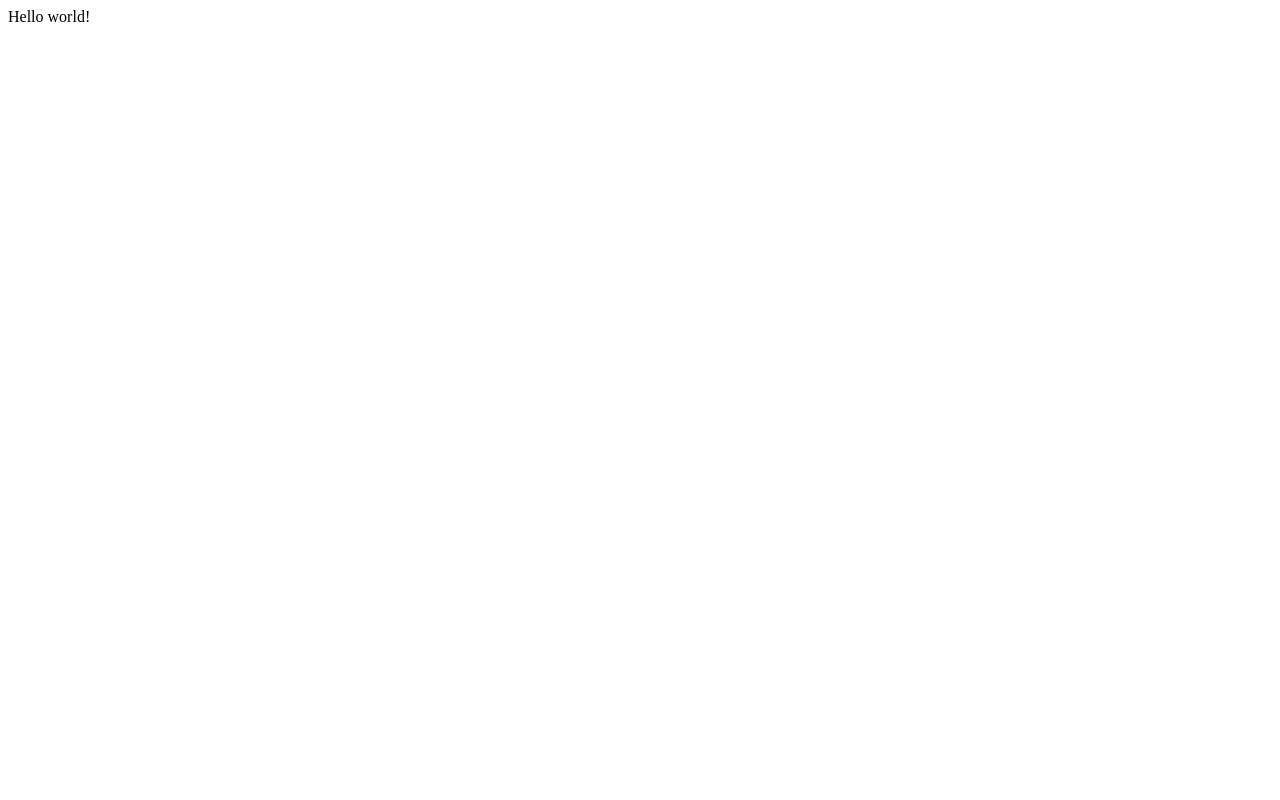
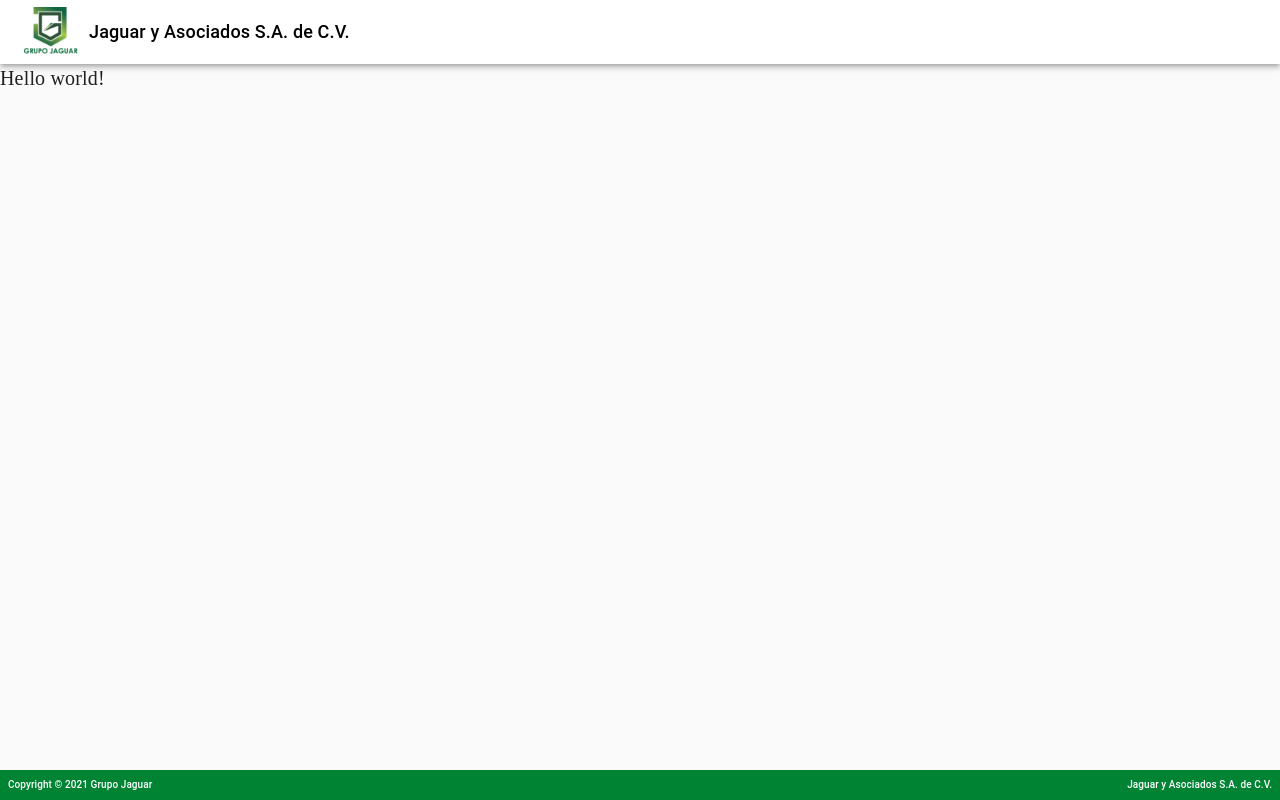
Before and after one commit to CoPhos/GrupoJaguar, a React (Create React App) app in the folder root/fronted/: page / in a window 1280 px wide. Built offline with nearby package versions, Linux system fonts and the light colour scheme.

Commit message:
Finished footer & header

```diff
--- a/root/fronted/public/index.html
+++ b/root/fronted/public/index.html
@@ -5,10 +5,7 @@
     <link rel="icon" href="%PUBLIC_URL%/favicon.ico" />
     <meta name="viewport" content="width=device-width, initial-scale=1" />
     <meta name="theme-color" content="#000000" />
-    <meta
-      name="description"
-      content="Web site created using create-react-app"
-    />
+    <meta name="description" content="Web site created using create-react-app" />
     <link rel="apple-touch-icon" href="%PUBLIC_URL%/logo192.png" />
     <!--
       manifest.json provides metadata used when your web app is installed on a
@@ -25,6 +22,38 @@
       Learn how to configure a non-root public URL by running `npm run build`.
     -->
     <title>React App</title>
+    <style>
+      html {
+        box-sizing: border-box;
+      }
+
+      *,
+      *::before,
+      *::after {
+        box-sizing: inherit;
+      }
+
+      strong,
+      b {
+        font-weight: 700;
+      }
+
+      body {
+        color: rgba(0, 0, 0, 0.87);
+        margin: 0;
+        font-size: calc(0.75em + 1vmin);
+        font-weight: 400;
+        line-height: 1.43;
+        letter-spacing: 0.01071rem;
+        background-color: #fafafa;
+      }
+
+      @media print {
+        body {
+          background-color: #fff;
+        }
+      }
+    </style>
   </head>
   <body>
     <noscript>You need to enable JavaScript to run this app.</noscript>
--- a/root/fronted/src/AppRoutes.js
+++ b/root/fronted/src/AppRoutes.js
@@ -2,12 +2,16 @@ import { Route, Switch } from 'react-router-dom'
 
 import App from './App'
 import Home from './components/Home/Home'
+import Header from './components/Header/Header'
+import Footer from './components/Footer/Footer'
 
 const AppRoutes = () => (
   <App>
+    <Header />
     <Switch>
       <Route path="/" component={Home} exact />
     </Switch>
+    <Footer />
   </App>
 )
 
--- /dev/null
+++ b/root/fronted/src/components/Footer/Footer.js
@@ -0,0 +1,32 @@
+import React from 'react'
+import Box from '@mui/material/Box'
+import Typography from '@mui/material/Typography'
+
+function Footer() {
+  return (
+    <footer>
+      <Box
+        sx={{
+          display: 'flex',
+          justifyContent: 'space-between',
+          alignItems: 'center',
+          position: 'absolute',
+          bottom: 0,
+          width: '100%',
+          height: '30px',
+          backgroundColor: '#008433',
+          color: 'white'
+        }}
+      >
+        <Typography variant="h6" component="div" sx={{ fontSize: '50%', margin: '0px 8px' }}>
+          Copyright © 2021 Grupo Jaguar
+        </Typography>
+        <Typography variant="h6" component="div" sx={{ fontSize: '50%', margin: '0px 8px' }}>
+          Jaguar y Asociados S.A. de C.V.
+        </Typography>
+      </Box>
+    </footer>
+  )
+}
+
+export default Footer
--- /dev/null
+++ b/root/fronted/src/components/Header/Header.js
@@ -0,0 +1,74 @@
+import React from 'react'
+import AppBar from '@mui/material/AppBar'
+import Box from '@mui/material/Box'
+import Toolbar from '@mui/material/Toolbar'
+import Typography from '@mui/material/Typography'
+import Button from '@mui/material/Button'
+import logotipo from '../../assets/images/jaguaresLogo.jpg'
+
+function Header() {
+  // const classes = useStyles()
+
+  const isLoggedIn = false
+
+  return (
+    <Box sx={{ flexGrow: 1 }}>
+      <AppBar position="static" sx={{ backgroundColor: 'white', color: 'black' }}>
+        <Toolbar>
+          <img
+            src={logotipo}
+            alt="Logotipo de la empresa"
+            style={{ height: '50px', width: '55px', marginRight: '10px' }}
+          ></img>
+          <Typography variant="h6" component="div" sx={{ flexGrow: 1, fontSize: '90%' }}>
+            Jaguar y Asociados S.A. de C.V.
+          </Typography>
+          {isLoggedIn && (
+            <Button color="inherit" sx={{ fontSize: '50%' }}>
+              Iniciar sesión
+            </Button>
+          )}
+        </Toolbar>
+      </AppBar>
+    </Box>
+  )
+}
+
+export default Header
+
+{
+  /* <AppBar position="static" className={classes.root}>
+      <Toolbar>
+        <Grid container className={classes.grid}>
+          <Grid item>
+            <img className={classes.logoImg} src={logotipo} alt="Logotipo de la empresa"></img>
+          </Grid>
+          <Grid item>
+            <Typography variant="h6" component="div">
+              Jaguar y Asociados S.A. de C.V.
+            </Typography>
+          </Grid>
+          <Grid item sm></Grid>
+          <Grid item>
+            <Button color="inherit" style={{ fontSize: '0.7rem' }}>
+              Inicar sesion
+            </Button>
+          </Grid>
+        </Grid>
+      </Toolbar>
+    </AppBar> */
+}
+
+// <Box sx={{ flexGrow: 1 }}>
+//     <AppBar position="static">
+//       <Toolbar>
+//         <img className={classes.logoImg} src={logotipo} alt="Logotipo de la empresa"></img>
+//         <Typography variant="h6" component="div" sx={{ flexGrow: 1 }}>
+//           Jaguar y Asociados S.A. de C.V.
+//         </Typography>
+//         <Button color="inherit" sx={{ alignSelf: 'flex-end' }}>
+//           Login
+//         </Button>
+//       </Toolbar>
+//     </AppBar>
+//   </Box>
```
Also changed, not shown: root/fronted/package.json (+7 -0 lines), root/fronted/src/assets/images/jaguaresLogo.jpg (added), 1 other file (tests, documents, lock files or other folders).
